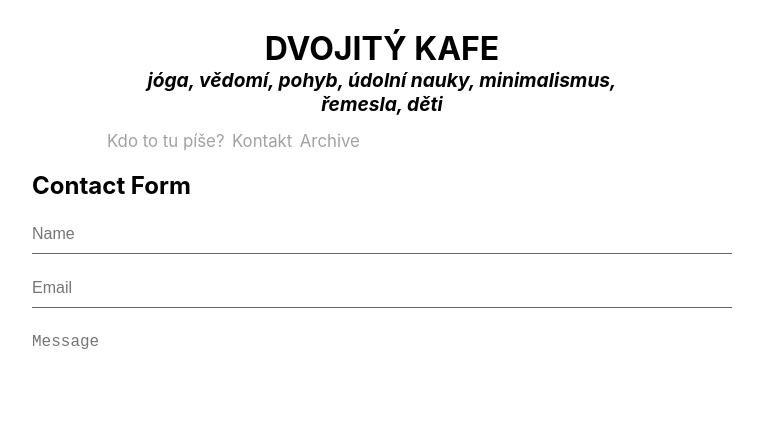
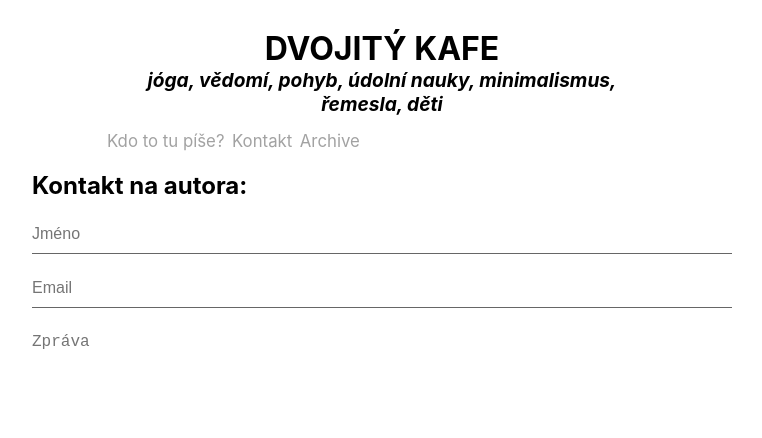
Before and after one commit to tengu53/dvojity-yamt, a Jekyll site: the page built from contact.md, in a window 1280 px wide. Shown: the top 438 px of the page, without its empty margins (258-1020 px from the left). Built offline with Jekyll 4.4.1, drawn with Linux system fonts in a browser that asks for light colours; nearby versions of some CDN libraries.

Commit message:
Úprava formuláře

```diff
--- a/_layouts/contact.html
+++ b/_layouts/contact.html
@@ -3,14 +3,14 @@ layout: default
 title: Contact
 ---
 
-<h2>Contact Form</h2>
+<h2>Kontakt na autora:</h2>
 <div class = "form">
     <form name = "contact-form" action="{{"/contact-successful.html" | relative_url}}" method = "POST" data-netlify="true">
-        <input class = "form-input" type="text" name="name" id="name" placeholder="Name" required><br>
+        <input class = "form-input" type="text" name="name" id="name" placeholder="Jméno" required><br>
 
         <input class = "form-input"type="mail" name="mail" id="mail" placeholder="Email" required><br>
 
-        <textarea class = "form-input" name="message" id="message" cols="30" rows="10" placeholder="Message" required></textarea><br>
+        <textarea class = "form-input" name="message" id="message" cols="30" rows="10" placeholder="Zpráva" required></textarea><br>
 
         <input class = "form-button" type="submit" value="Submit"><br>
     </form>
```
